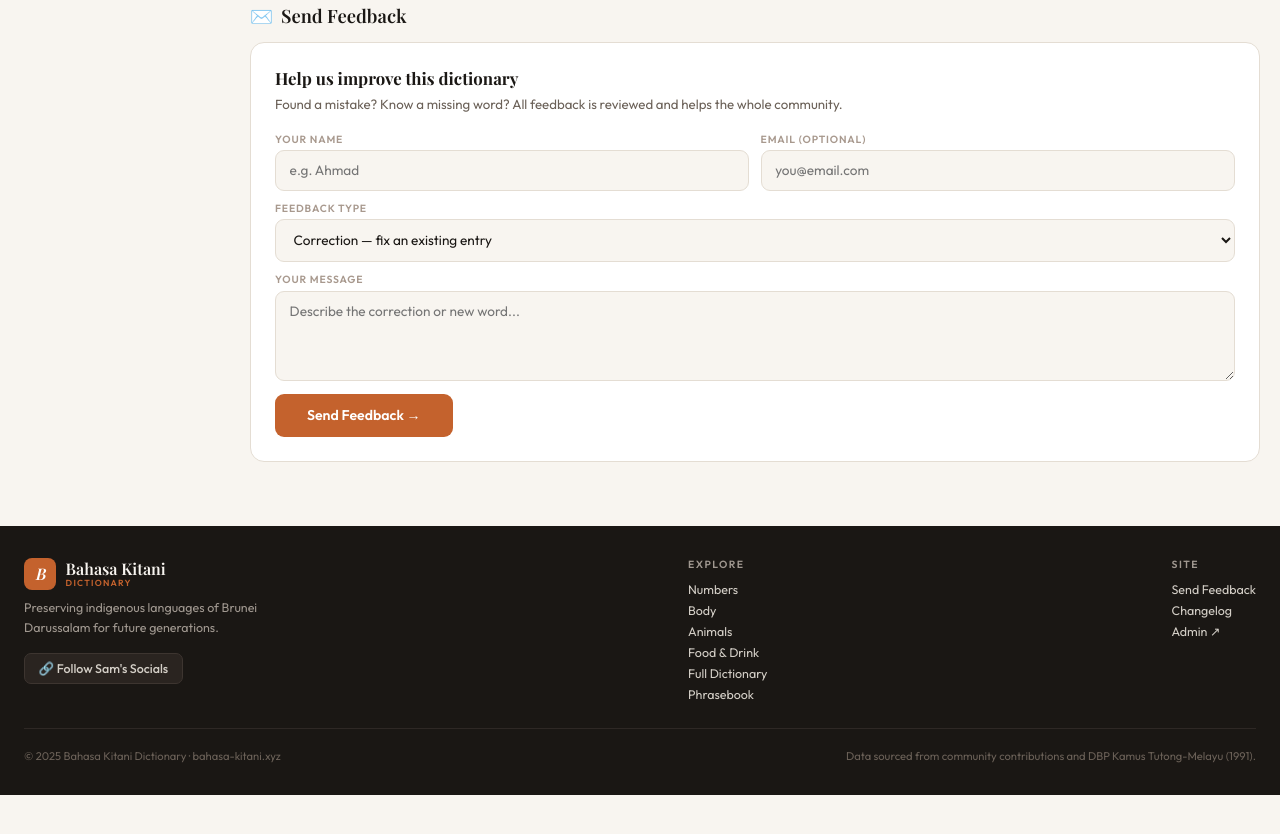
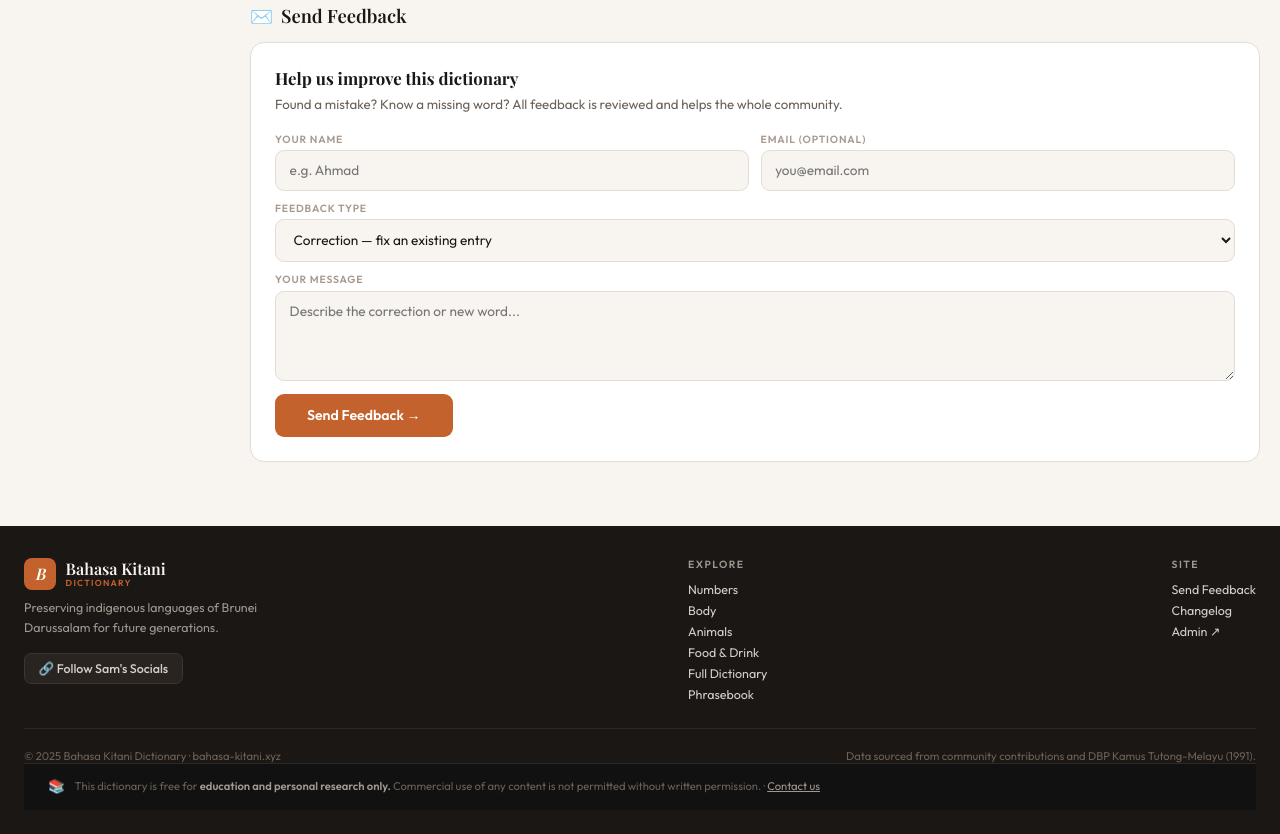
Before and after one commit to tsamzu/bahasa-kitani, a plain HTML site: page index.html in a window 1280 px wide. Shown: the part 3183-4017 px from the top of the page. Before the commit the page ends 3978 px from the top, so only its background shows below. Drawn offline with nearby package versions, Linux system fonts and the light colour scheme; a web font is replaced by a local one.

Commit message:
Update index.html

```diff
--- a/index.html
+++ b/index.html
@@ -208,6 +208,10 @@
     .footer-col a:hover{color:#fff}
     .footer-bottom{max-width:1320px;margin:1.25rem auto 0;padding-top:1.25rem;border-top:1px solid #2E2825;display:flex;align-items:center;justify-content:space-between;flex-wrap:wrap;gap:0.6rem}
     .footer-bottom p{font-size:0.7rem;color:#6B6158}
+    .footer-license{background:#111;border-top:1px solid #2E2825;padding:0.75rem 1.5rem}
+    .footer-license-inner{max-width:1320px;margin:0 auto;display:flex;align-items:center;gap:0.6rem;font-size:0.7rem;color:#6B6158;line-height:1.6}
+    .footer-license-inner strong{color:#A09890;font-weight:600}
+    .license-icon{font-size:0.85rem;flex-shrink:0}
 
     @keyframes fadeUp{from{opacity:0;transform:translateY(10px)}to{opacity:1;transform:translateY(0)}}
 
@@ -261,7 +265,7 @@
   <a href="#feedback" onclick="closeMenu()">✉️ Feedback</a>
   <a href="#" onclick="openChangelog(event);closeMenu()">📋 Changelog</a>
   <a href="dictionary.html">🔍 Full Dictionary</a>
-  <a href="admin/admin.html">⚙️ Admin</a>
+  <a href="admin/index.html">⚙️ Admin</a>
 </div>
 
 <!-- PAGE -->
@@ -470,12 +474,18 @@
       <h5>Site</h5>
       <a href="#feedback">Send Feedback</a>
       <a href="#" onclick="openChangelog(event)">Changelog</a>
-      <a href="admin/admin.html">Admin ↗</a>
+      <a href="admin/index.html">Admin ↗</a>
     </div>
   </div>
   <div class="footer-bottom">
     <p>© 2025 Bahasa Kitani Dictionary · bahasa-kitani.xyz</p>
     <p>Data sourced from community contributions and DBP Kamus Tutong-Melayu (1991).</p>
+  </div>
+  <div class="footer-license">
+    <div class="footer-license-inner">
+      <span class="license-icon">📚</span>
+      <span>This dictionary is free for <strong>education and personal research only.</strong> Commercial use of any content is not permitted without written permission. · <a href="mailto:izz.zu@icloud.com" style="color:#A09890;text-decoration:underline">Contact us</a></span>
+    </div>
   </div>
 </footer>
 
```
